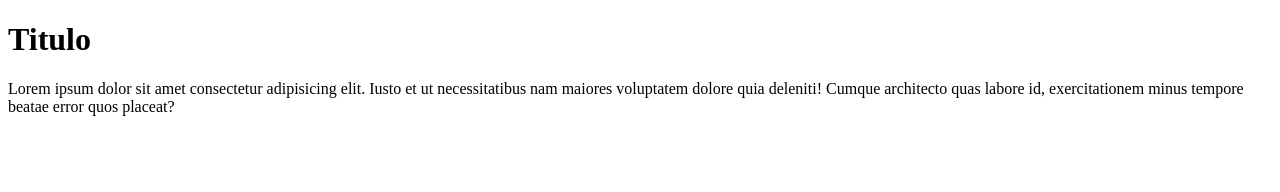
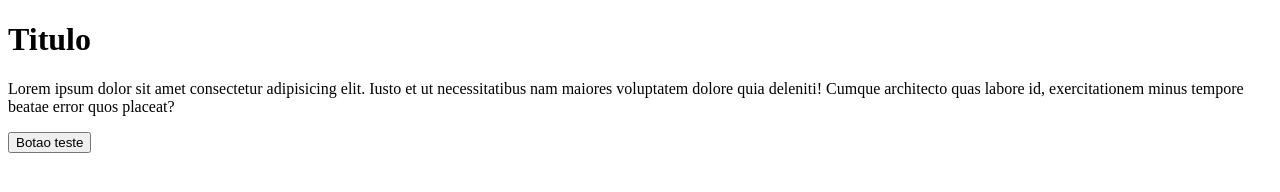
Before and after one commit to simonsousa/repositorio-26-03, a plain HTML site: page index.html in a window 1280 px wide. Drawn offline with Linux system fonts and the light colour scheme.

Commit message:
adicionando botao na bugfix

```diff
--- a/index.html
+++ b/index.html
@@ -8,5 +8,6 @@
 <body>
     <h1>Titulo</h1>
     <p>Lorem ipsum dolor sit amet consectetur adipisicing elit. Iusto et ut necessitatibus nam maiores voluptatem dolore quia deleniti! Cumque architecto quas labore id, exercitationem minus tempore beatae error quos placeat?</p>
+    <button>Botao teste</button>
 </body>
 </html>
```
